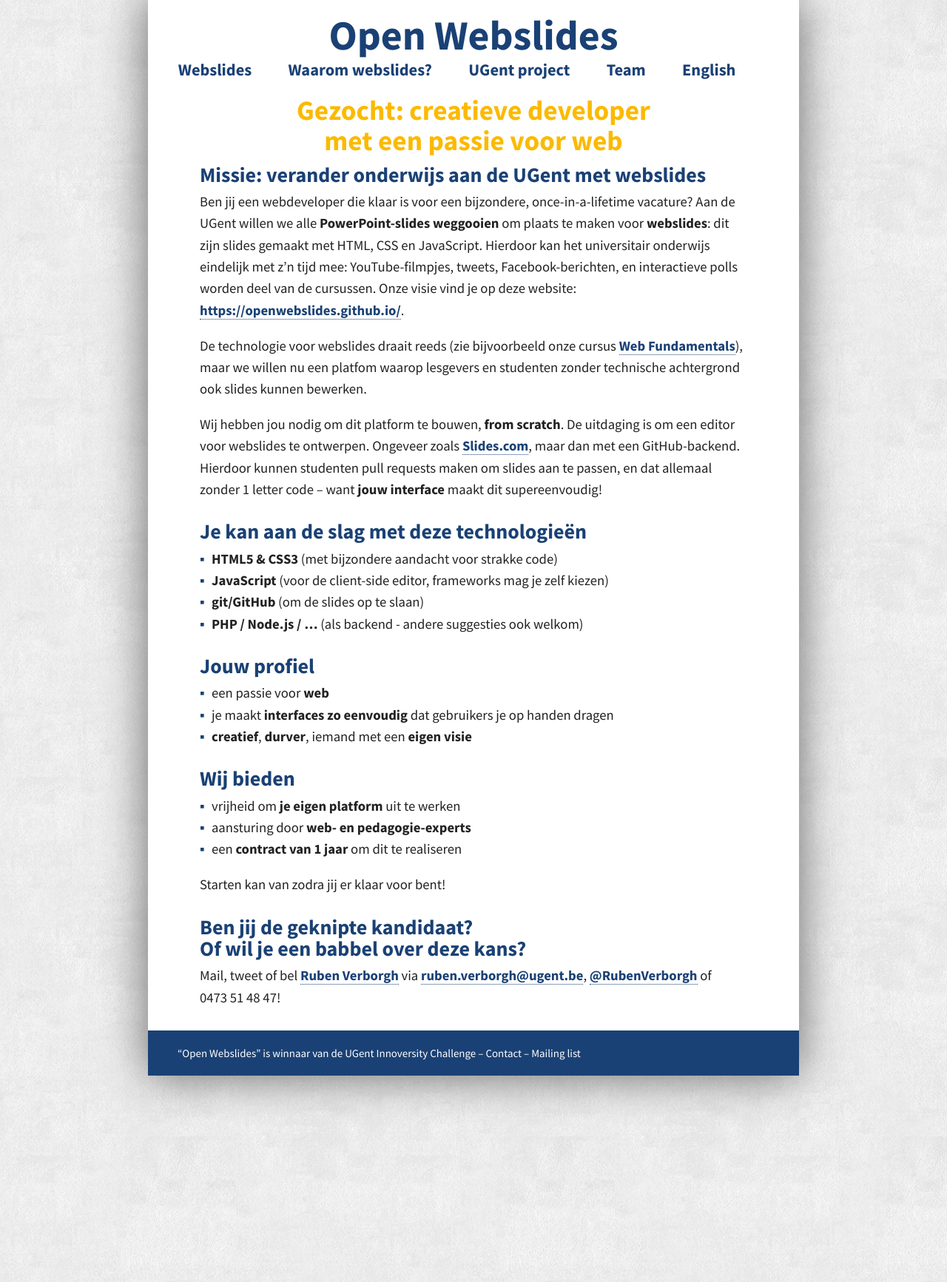
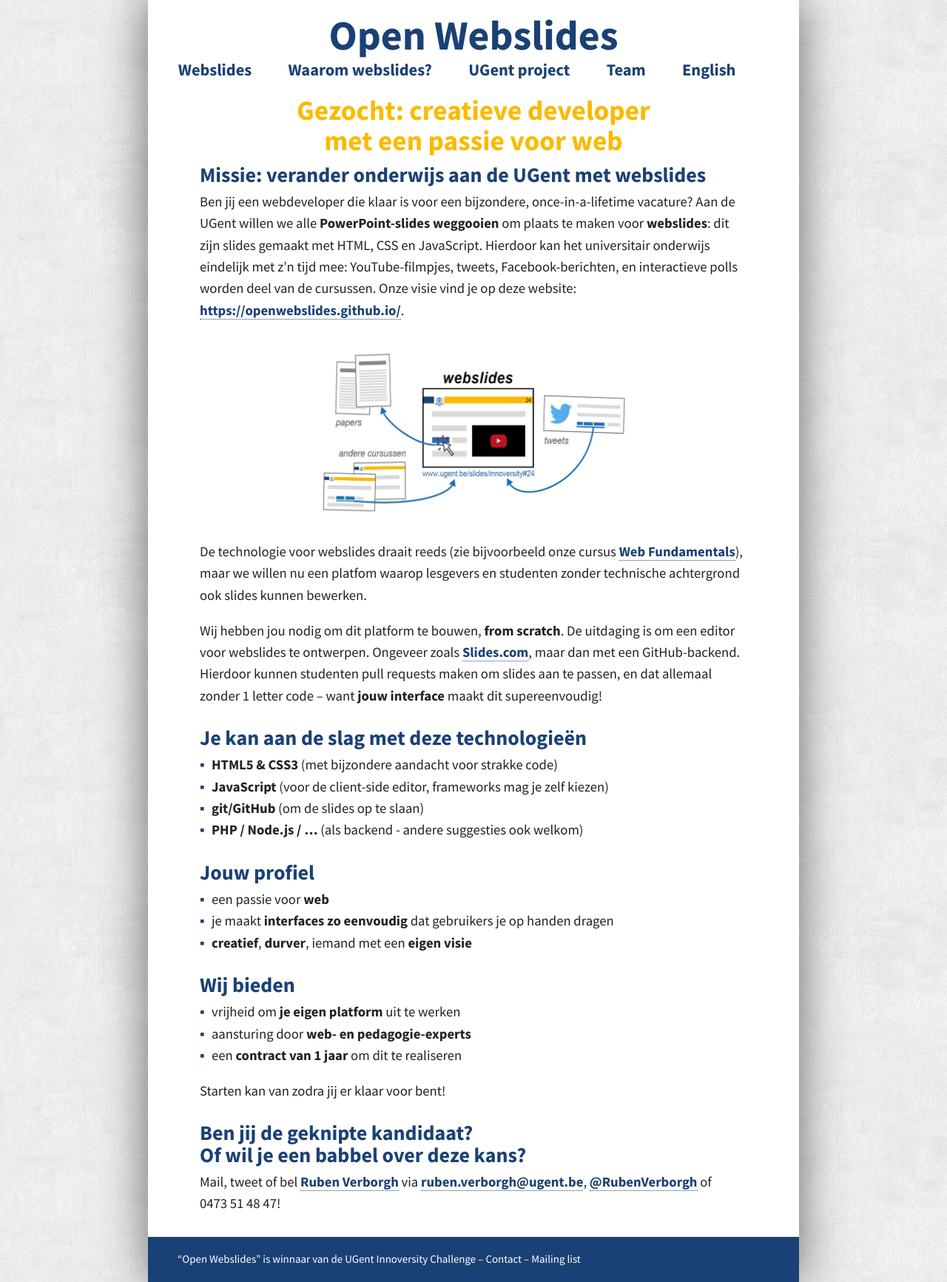
Before and after one commit to OpenWebslides/openwebslides.github.io-old, a Jekyll site: the page built from vacature.md, in a window 1280 px wide. Shown: the whole page at 74% size. Built offline with Jekyll 4.4.1, drawn with Linux system fonts in a browser that asks for light colours.

Commit message:
Add image to vacancy.

```diff
--- a/vacature.md
+++ b/vacature.md
@@ -15,6 +15,8 @@ YouTube-filmpjes, tweets, Facebook-berichten, en interactieve polls
 worden deel van de cursussen.
 Onze visie vind je op deze website:
 [https://openwebslides.github.io/](openwebslides.github.io).
+
+<a href="/webslides/"><img src="/images/OverviewDesign.jpg" alt="" style="max-height: 260px; margin: 0 auto; display: block;"></a>
 
 De technologie voor webslides draait reeds
 (zie bijvoorbeeld onze cursus [Web Fundamentals](http://rubenverborgh.github.io/WebFundamentals/)),
```
